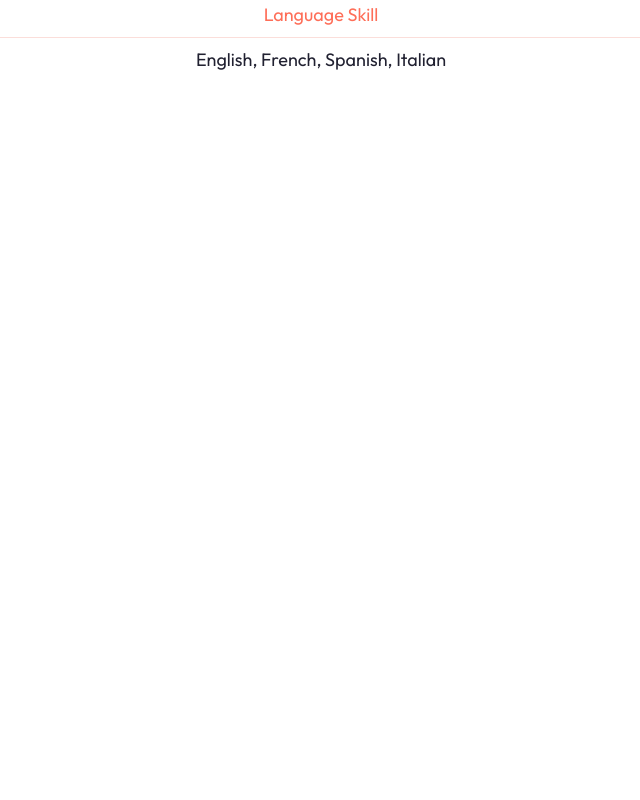
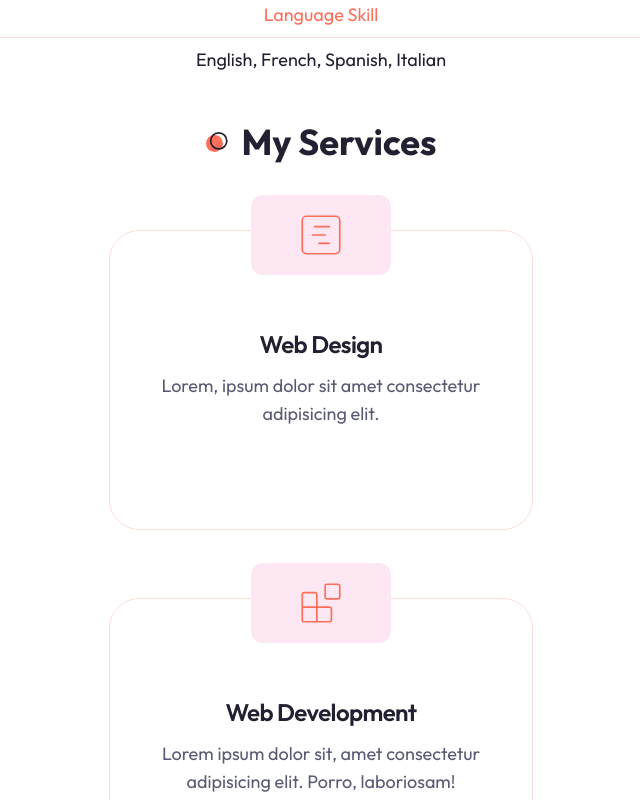
Before and after one commit to fulutas/personal-portfolio-web, a Next.js app: page / in a window 1280 px wide. Shown: the part 1480-2280 px from the top of the page, without its empty margins (319-959 px from the left). Built offline with nearby package versions, Linux system fonts and the light colour scheme.

Commit message:
Services completed

```diff
--- a/app/page.jsx
+++ b/app/page.jsx
@@ -1,11 +1,13 @@
 import About from "@/components/About";
 import Hero from "@/components/Hero";
+import Services from "@/components/Services";
 
 export default function Home() {
   return (
   <main>
     <Hero />
     <About />
+    <Services />
   </main>
   );
 }
--- a/components/About.jsx
+++ b/components/About.jsx
@@ -117,7 +117,7 @@
 	}
 
 	return (
-		<section className="xl:h-[1000px] pb-12 xl:py-24">
+		<section className="pb-12 xl:py-24">
 			<div className="container mx-auto">
 				<h2 className="section-title mb-8 xl:mb-16 text-center mx-auto">About me</h2>
 				<div className="flex flex-col xl:flex-row">
--- a/components/Hero.jsx
+++ b/components/Hero.jsx
@@ -29,7 +29,7 @@
                             <Button variant="secondary" className="gap-x-2 rounded-full text-base">Download CV <Download size={18} /></Button>
                         </div>
                         <div>
-                            <Socials containerStyles="flex justify-center gap-x-6 mx-auto xl:mx-0" iconStyles="text-foreground text-[22px] hover:text-primary transition-all" />
+                            <Socials containerStyles="flex justify-center xl:justify-start gap-x-6 mx-auto xl:mx-0" iconStyles="text-foreground text-[22px] hover:text-primary transition-all" />
                         </div>
                     </div>
                     <div className="hidden xl:flex relative">
--- /dev/null
+++ b/components/Services.jsx
@@ -0,0 +1,47 @@
+import { GanttChartSquare, Blocks, Gem } from "lucide-react"
+import { Card, CardContent, CardDescription, CardHeader, CardTitle } from "@/components/ui/card"
+
+const servicesData = [
+	{
+		icon: <GanttChartSquare size={50} strokeWidth={0.8} />,
+		title: "Web Design",
+		description: "Lorem, ipsum dolor sit amet consectetur adipisicing elit."
+	},
+	{
+		icon: <Blocks size={50} strokeWidth={0.8} />,
+		title: "Web Development",
+		description: "Lorem ipsum dolor sit, amet consectetur adipisicing elit. Porro, laboriosam!"
+	},
+	{
+		icon: <Gem size={50} strokeWidth={0.8} />,
+		title: "Mobile App Development",
+		description: "Lorem ipsum dolor sit amet consectetur adipisicing elit. Consequatur, obcaecati!"
+	}
+]
+
+const Services = () => {
+	return (
+		<section className="mb-12 xl:mb-36">
+			<div className="container mx-auto">
+				<h2 className="section-title mb-12 xl:mb-24 text-center mx-auto">My Services</h2>
+				<div className="grid xl:grid-cols-3 justify-center gap-y-12 xl:gap-y-24 xl:gap-x-8">
+					{servicesData.map((item, index) => {
+						return (
+							<Card key={index} className="w-full max-w-[424px] h-[300px] flex flex-col mt-5 pt-16 pb-10 justify-center items-center relative">
+								<CardHeader className="text-primary absolute -top-[60px]">
+									<div className="w-[140px] h-[80px] bg-pink-100 dark:border flex justify-center items-center rounded-xl">{item.icon}</div>
+								</CardHeader>
+								<CardContent className="text-center">
+									<CardTitle className="mb-4">{item.title}</CardTitle>
+									<CardDescription className="text-lg">{item.description}</CardDescription>
+								</CardContent>
+							</Card>
+						)
+					})}
+				</div>
+			</div>
+		</section>
+	)
+}
+
+export default Services
--- a/components/ui/card.jsx
+++ b/components/ui/card.jsx
@@ -5,7 +5,7 @@
 const Card = React.forwardRef(({ className, ...props }, ref) => (
   <div
     ref={ref}
-    className={cn("rounded-lg border bg-card text-card-foreground shadow-sm", className)}
+    className={cn("rounded-[30px] border bg-background text-card-foreground", className)}
     {...props} />
 ))
 Card.displayName = "Card"
```
